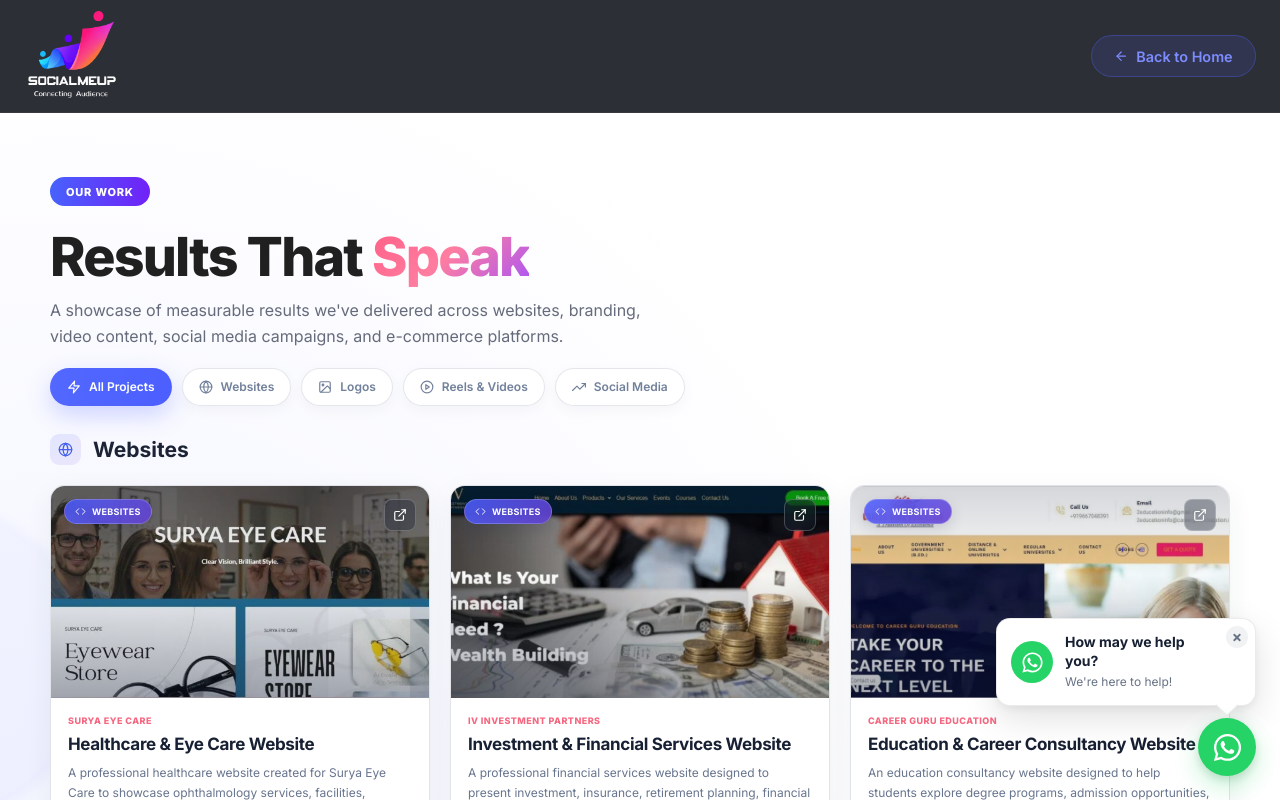
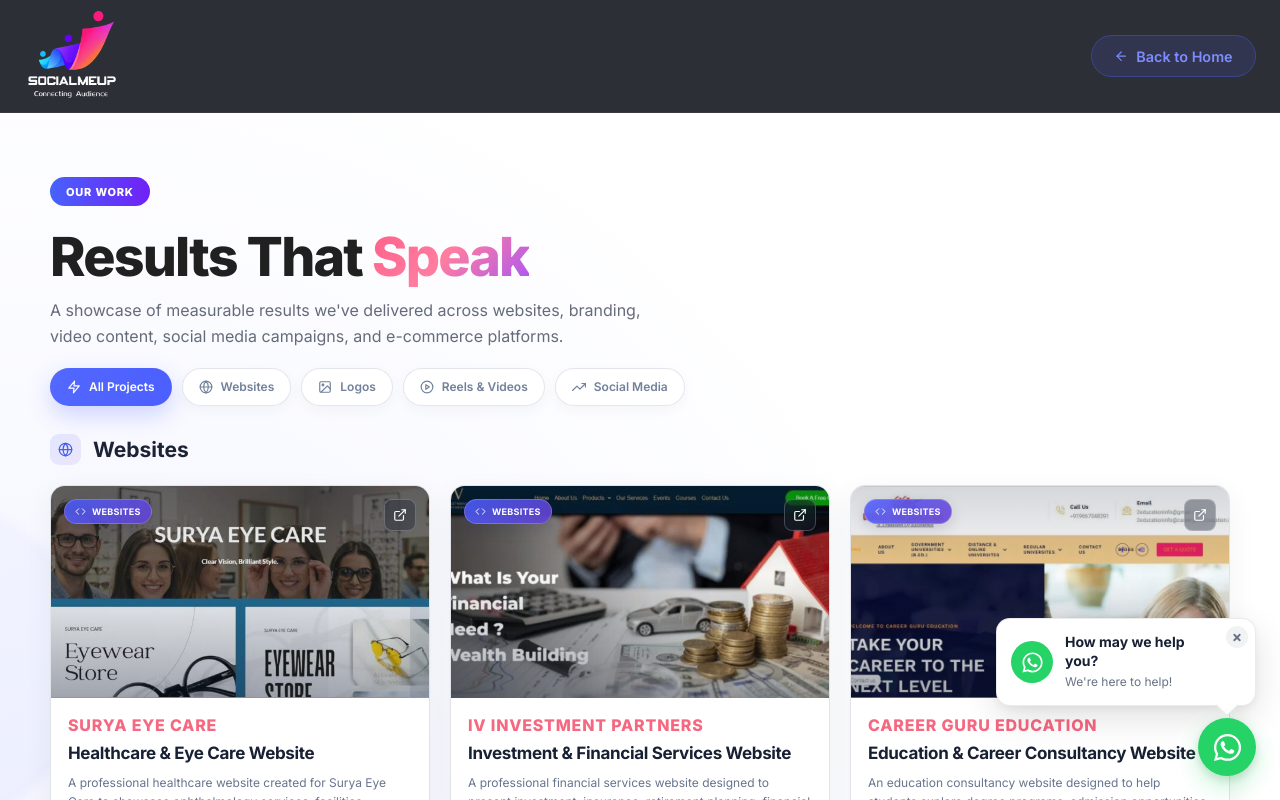
Before and after one commit to socialmeupteam-jpg/SocialMeUp-Agency, a React (Vite) app in the folder SocialMeUp-Agency/: page /portfolio in a window 1280 px wide. Shown: the top 800 px of the page. Built offline with nearby package versions, Linux system fonts and the light colour scheme.

Commit message:
portfolio: font-size increased

```diff
--- a/SocialMeUp-Agency/src/components/Portfolio/ProjectCard/ProjectCard.module.css
+++ b/SocialMeUp-Agency/src/components/Portfolio/ProjectCard/ProjectCard.module.css
@@ -182,7 +182,7 @@
 
   color: #f66780;
 
-  font-size: 9px;
+  font-size: 16px;
   font-weight: 800;
 
   line-height: 1.3;
```
